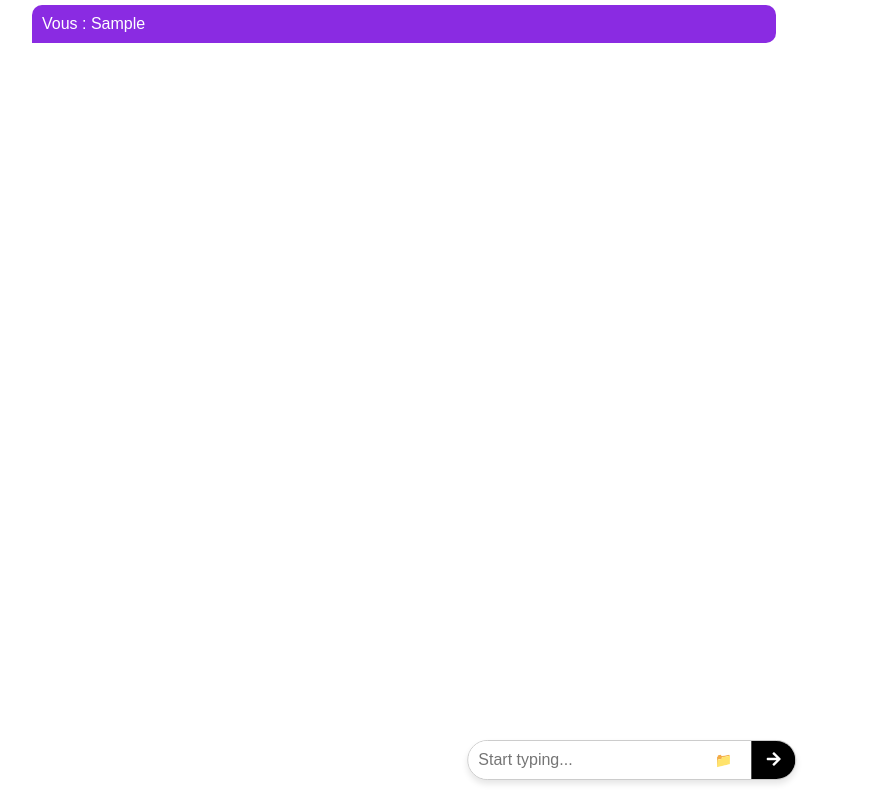
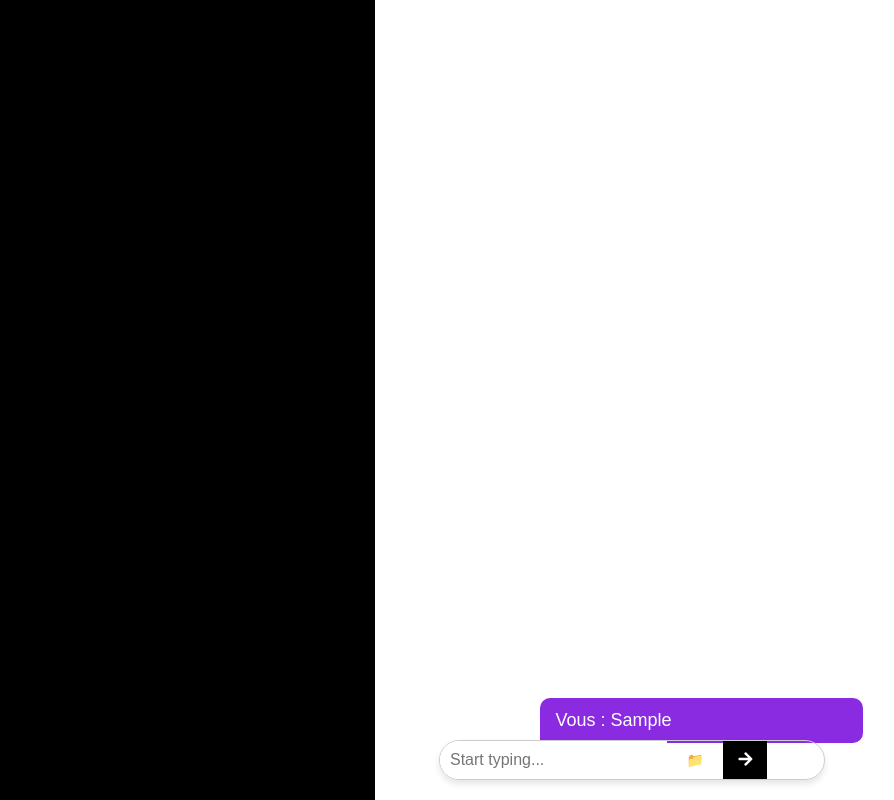
Before and after one commit to Koryasse/NeuroLink, a website: page NeuroLink/public/php/chat.html in a window 1280 px wide. Both pictures are taken after typing "Sample" into the empty fields and a click on the button 781 px from the left and 760 px from the top of the page. Shown: the whole page, without its empty margins (8-902 px from the left). Drawn offline with nearby package versions, Linux system fonts and the light colour scheme; no server answers.

Commit message:
Amélioration du style
J'ai rendu le chat plus ergonomique mais il reste des améliorations à faire vu que g pas le time

```diff
--- a/NeuroLink/public/css/chat.css
+++ b/NeuroLink/public/css/chat.css
@@ -3,39 +3,86 @@
 }
 
 body {
-    font-family: Arial, Helvetica, sans-serif;
+    font-family: Arial, sans-serif;
 }
 
-ul {
-    list-style-type: none;
+main {
+    display: flex;
+    height: 100vh;
+}
+
+.left-tab {
+    width: 30%;
+    background-color: black;
+    padding: 20px;
+}
+
+.right-tab {
+    width: 75%;
+    display: flex;
+    flex-direction: column;
+    justify-content: flex-end;
+    padding: 20px;
+}
+
+#messages-container {
+    overflow-y: auto;
+}
+
+#messages {
+    flex: 1;
+    padding: 10px;
+    margin-bottom: 2%;
+    display: flex;
+    justify-content: center;
+    align-items: flex-end;
+}
+
+#messages-content {
+    width: 70%;
+    list-style: none;
+    padding: 0;
+    margin: 0;
 }
 
 .recu, .envoye {
-    color: white;
-    background-color: #f1f1f1;
-    margin: 5px 0;
-    padding: 10px;
+    word-wrap: break-word;
+    word-break: break-word;
+    padding: 10px 15px;
+    margin: 10px;
+    border-radius: 20px;
+    font-size: 18px;
+    line-height: 1.4;
+    max-width: 50%;
+    text-align: left;
 }
 
 .envoye {
     background-color: #8A2BE2;
-    border-radius: 10px 10px 10px 0px;
-    margin-right: 40%;
+    color: white;
+    border-radius: 10px 10px 10px 0;
+    margin-right: 30%; /* Aligne les messages envoyés à droite */
 }
 
 .recu {
-    background-color: rgb(39, 39, 39);
-    border-radius: 10px 10px 0px 10px;
-    margin-left: 40%;
+    background-color: #222222;
+    color: white;
+    border-radius: 10px 10px 0 10px;
+    margin-left: 30%; /* Aligne les messages reçus à gauche */
 }
+
+form {
+    width: 100%;
+}
+
 .global-send {
     position: fixed;
     bottom: 20px;
     left: 50%;
+    width: 30%;
     transform: translateX(-50%);
     display: flex;
     align-items: center;
-    background-color: #ffffff;
     border: 1px solid #ccc;
     border-radius: 25px;
     box-shadow: 0 4px 6px rgba(0, 0, 0, 0.1);
@@ -73,7 +120,3 @@ ul {
     font-size: 16px;
     margin: 0;
 }
-
-#send:hover {
-    background-color: #218838;
-}
--- a/NeuroLink/public/php/chat.html
+++ b/NeuroLink/public/php/chat.html
@@ -31,6 +31,11 @@
         </section>
     </main>
     <script>
+
+        function scrollToBottom() {
+            const messagesContainer = document.getElementById('messages-container');
+            messagesContainer.scrollTop = messagesContainer.scrollHeight;
+        }
         // Connexion au serveur Socket.io
         const socket = io();
 
@@ -97,6 +102,7 @@
 
                 messagesContainer.appendChild(messageItem);
             }
+            scrollToBottom();
         });
     </script>
 </body>
```
Also changed, not shown: NeuroLink/uploads/server.js (added, +58 -0 lines), 1 other file.
